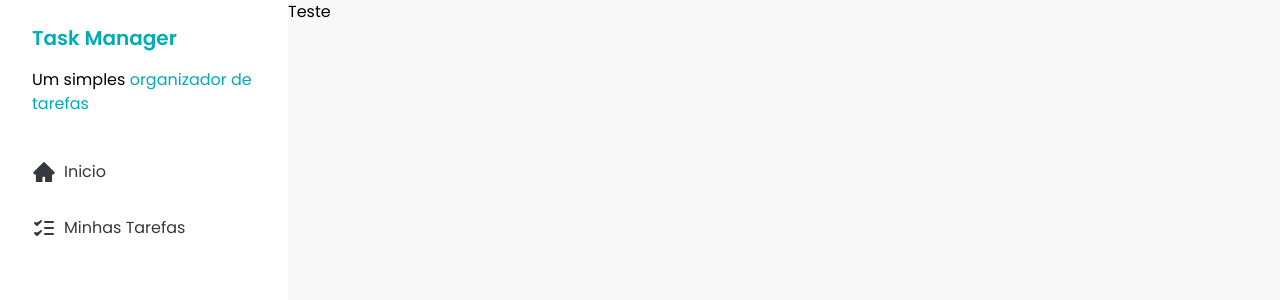
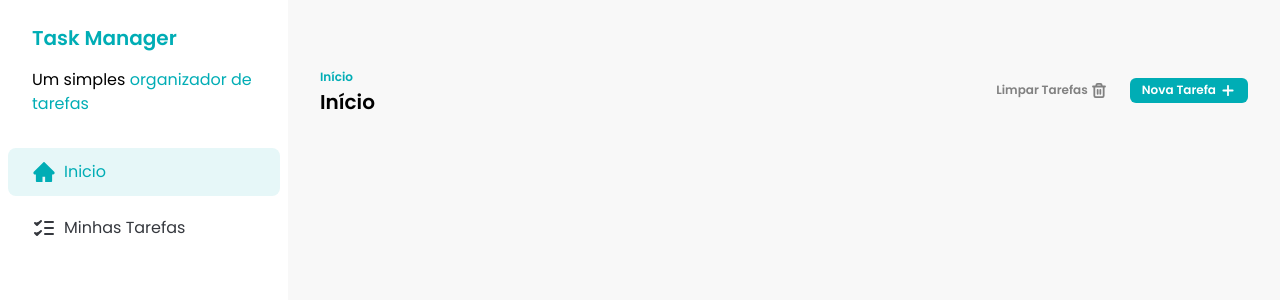
Before and after one commit to Diasszx/task-manager, a React (Vite) app: page /home in a window 1280 px wide. Shown: the top 300 px of the page. Built offline with nearby package versions, Linux system fonts and the light colour scheme.

Commit message:
feat: add component Header

```diff
--- /dev/null
+++ b/src/components/Header.jsx
@@ -0,0 +1,39 @@
+import { useState } from 'react'
+import { toast } from 'sonner'
+
+import { AddIcon, TrashIcon } from '../assets/icons'
+import AddTaskDialog from './AddTaskDialog'
+import Button from './Button'
+
+function Header({ title, subtitle }) {
+  const [addTaskDialogIsOpen, setaddTaskDialogIsOpen] = useState(false)
+  const onTaskSubmitError = () => {
+    return toast.error('Erro ao adicionar tarefa. Por favor, tente novamente')
+  }
+  return (
+    <div className="mb-6 flex w-full justify-between">
+      <div className="gap-1">
+        <span className="text-xs font-semibold text-brand-primary">
+          {subtitle}
+        </span>
+        <h2 className="text-xl font-semibold">{title}</h2>
+      </div>
+      <div className="flex items-center gap-3">
+        <Button color="ghost">
+          Limpar Tarefas <TrashIcon />
+        </Button>
+        <Button color="primary" onClick={() => setaddTaskDialogIsOpen(true)}>
+          Nova Tarefa
+          <AddIcon />
+        </Button>
+        <AddTaskDialog
+          isOpen={addTaskDialogIsOpen}
+          handleClose={() => setaddTaskDialogIsOpen(false)}
+          onSubmitError={onTaskSubmitError}
+        ></AddTaskDialog>
+      </div>
+    </div>
+  )
+}
+
+export default Header
--- a/src/components/Sidebar.jsx
+++ b/src/components/Sidebar.jsx
@@ -16,7 +16,7 @@ const Sidebar = () => {
         </p>
       </div>
       <div className="flex flex-col gap-2 p-2">
-        <NavLink to="/">
+        <NavLink to="/home">
           {({ isActive }) => (
             <SidebarButton color={isActive ? 'selected' : 'unselected'}>
               <HomeIcon />
--- a/src/components/Tasks.jsx
+++ b/src/components/Tasks.jsx
@@ -1,5 +1,4 @@
 import { useQuery, useQueryClient } from '@tanstack/react-query'
-import { useState } from 'react'
 import { toast } from 'sonner'
 
 import {
@@ -12,6 +11,7 @@ import {
 import { fetchTasks, fetchTasksById, updateTask } from '../services/tasks'
 import AddTaskDialog from './AddTaskDialog'
 import Button from './Button'
+import Header from './Header'
 import TaskItem from './TaskItem'
 import TasksSeparator from './TasksSeparator'
 
@@ -22,14 +22,9 @@ const Tasks = () => {
     queryFn: fetchTasks,
   })
 
-  const [addTaskDialogIsOpen, setaddTaskDialogIsOpen] = useState(false)
   const morningTasks = tasks.filter((task) => task.time == 'morning')
   const afternoonTasks = tasks.filter((task) => task.time == 'afternoon')
   const eveningTasks = tasks.filter((task) => task.time == 'evening')
-
-  const onTaskSubmitError = () => {
-    return toast.error('Erro ao adicionar tarefa. Por favor, tente novamente')
-  }
 
   const handleTaskCheckboxClick = async (taskId) => {
     const task = await fetchTasksById(taskId)
@@ -61,28 +56,7 @@ const Tasks = () => {
 
   return (
     <div className="w-full px-8 py-16">
-      <div className="mb-6 flex w-full justify-between">
-        <div className="gap-1">
-          <span className="text-xs font-semibold text-brand-primary">
-            Minhas Tarefas
-          </span>
-          <h2 className="text-xl font-semibold">Minhas Tarefas</h2>
-        </div>
-        <div className="flex items-center gap-3">
-          <Button color="ghost">
-            Limpar Tarefas <TrashIcon />
-          </Button>
-          <Button color="primary" onClick={() => setaddTaskDialogIsOpen(true)}>
-            Nova Tarefa
-            <AddIcon />
-          </Button>
-          <AddTaskDialog
-            isOpen={addTaskDialogIsOpen}
-            handleClose={() => setaddTaskDialogIsOpen(false)}
-            onSubmitError={onTaskSubmitError}
-          ></AddTaskDialog>
-        </div>
-      </div>
+      <Header title="Minhas Tarefas" subtitle="Minhas Tarefas"></Header>
       <div className="rounded-xl bg-white p-6">
         <div className="space-y-3">
           <TasksSeparator title="Manhã" icon={<SunIcon />} />
--- a/src/pages/home.jsx
+++ b/src/pages/home.jsx
@@ -1,5 +1,11 @@
+import Header from '../components/Header'
+
 const Home = () => {
-  return <h1>Teste</h1>
+  return (
+    <div className="w-full px-8 py-16">
+      <Header title="Início" subtitle="Início"></Header>
+    </div>
+  )
 }
 
 export default Home
```
